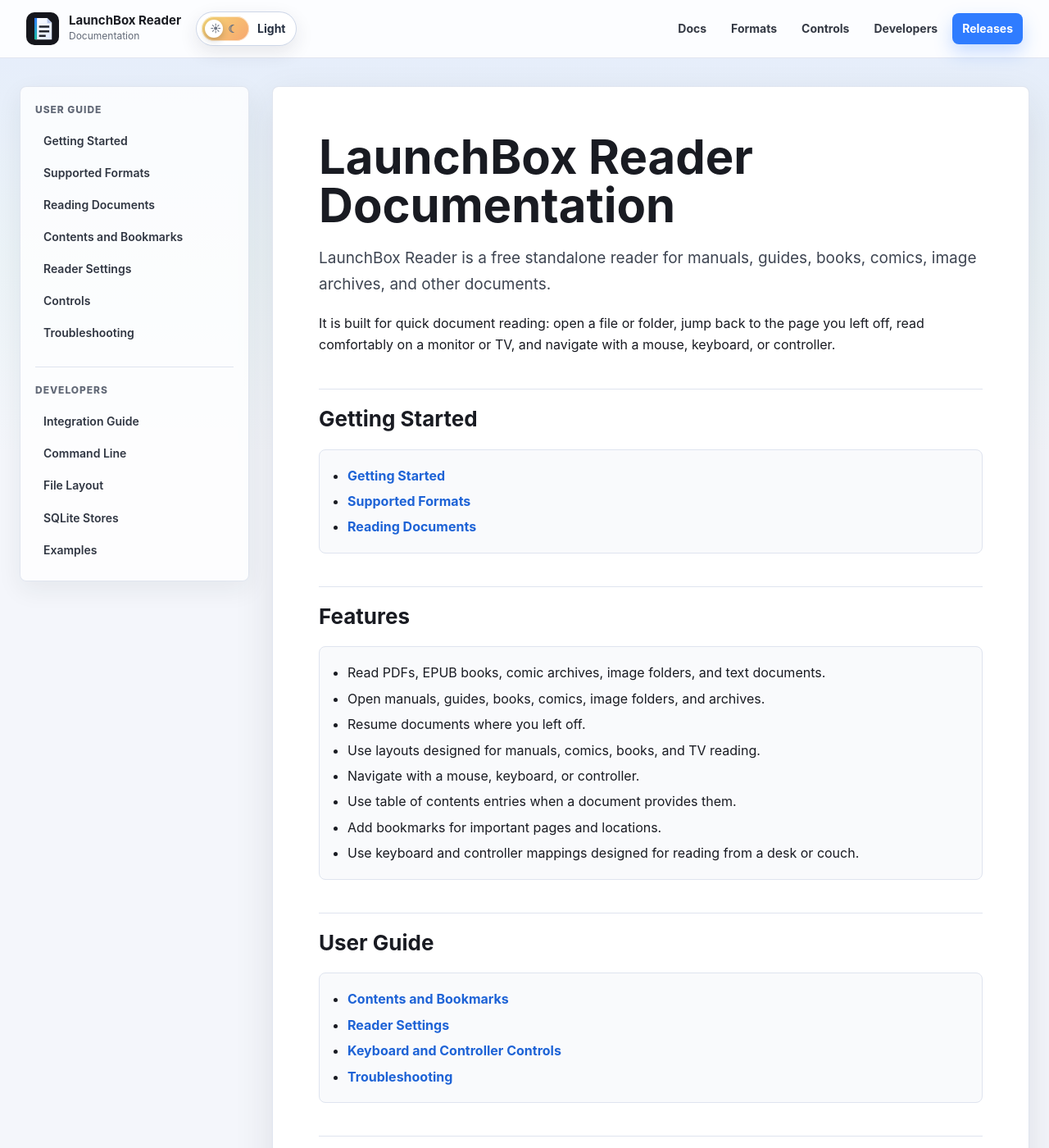
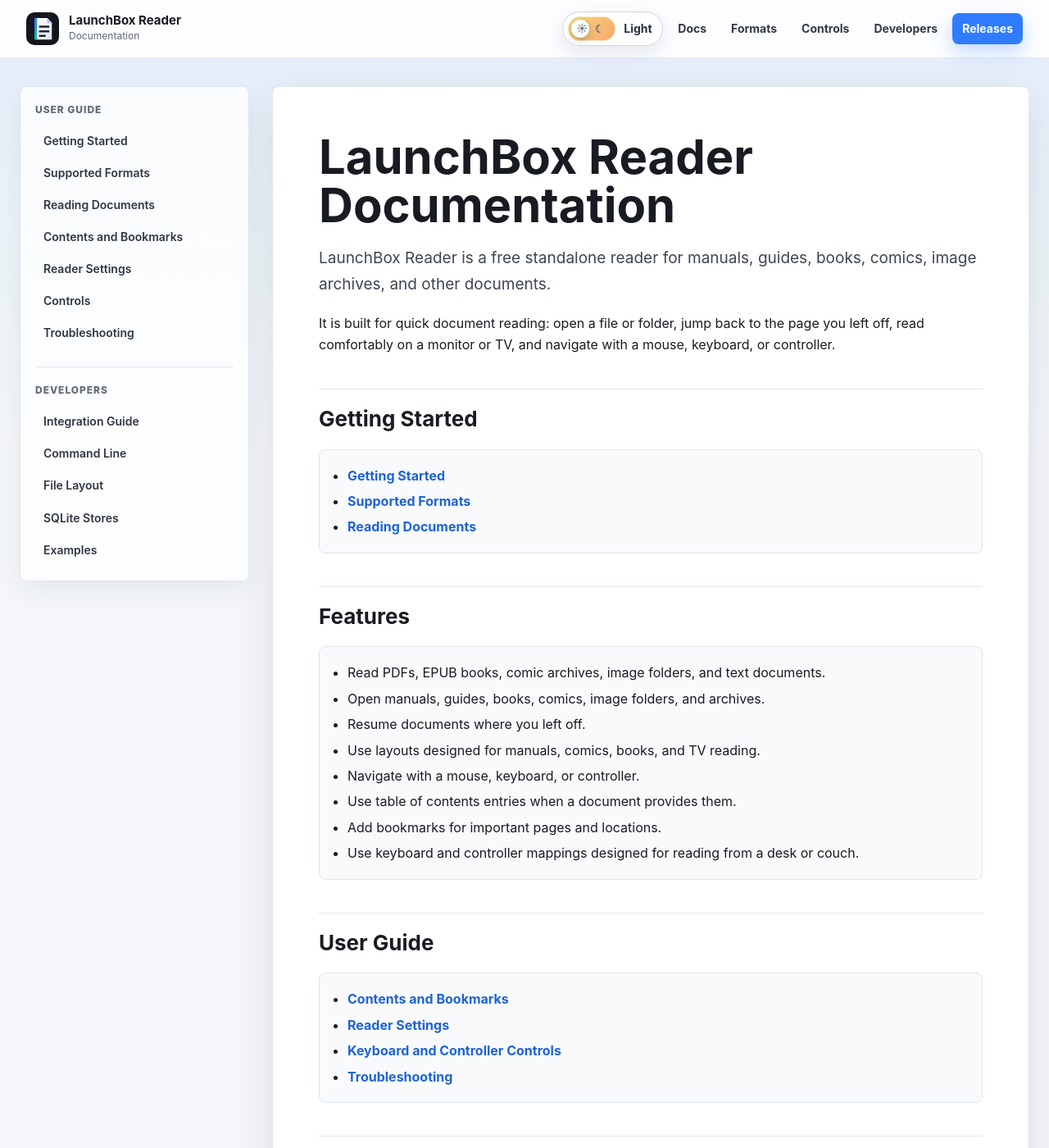
Before and after one commit to unbrokensoftware/launchbox-reader-releases, a Jekyll site: the page built from docs/index.md, in a window 1280 px wide and 1400 px high. Shown: the whole window at 82% size. Built offline with Jekyll 4.4.1, drawn with Linux system fonts in a browser that asks for light colours.

Commit message:
Move docs theme toggle before nav links

```diff
--- a/docs/_layouts/default.html
+++ b/docs/_layouts/default.html
@@ -24,7 +24,7 @@
           <small>Documentation</small>
         </span>
       </a>
-      <div class="header-actions">
+      <nav class="top-nav" aria-label="Primary navigation">
         <button class="theme-toggle" type="button" aria-label="Switch to dark mode" aria-pressed="false">
           <span class="theme-toggle-track" aria-hidden="true">
             <span class="theme-toggle-sun">☀</span>
@@ -33,8 +33,6 @@
           </span>
           <span class="theme-toggle-text">Light</span>
         </button>
-      </div>
-      <nav class="top-nav" aria-label="Primary navigation">
         <a href="{{ '/' | relative_url }}">Docs</a>
         <a href="{{ '/supported-formats.html' | relative_url }}">Formats</a>
         <a href="{{ '/controls.html' | relative_url }}">Controls</a>
--- a/docs/assets/css/style.css
+++ b/docs/assets/css/style.css
@@ -73,7 +73,7 @@ a:hover {
   top: 0;
   z-index: 20;
   display: grid;
-  grid-template-columns: auto auto minmax(0, 1fr);
+  grid-template-columns: auto minmax(0, 1fr);
   align-items: center;
   gap: 18px;
   padding: 14px 32px;
@@ -124,12 +124,6 @@ a:hover {
   gap: 6px;
   flex-wrap: wrap;
   justify-content: flex-end;
-}
-
-.header-actions {
-  display: flex;
-  align-items: center;
-  justify-content: flex-start;
 }
 
 .top-nav a {
@@ -511,12 +505,8 @@ a:hover {
     padding: 16px 20px;
   }
 
-  .header-actions {
+  .top-nav {
     order: 2;
-  }
-
-  .top-nav {
-    order: 3;
     justify-content: flex-start;
   }
 
```
